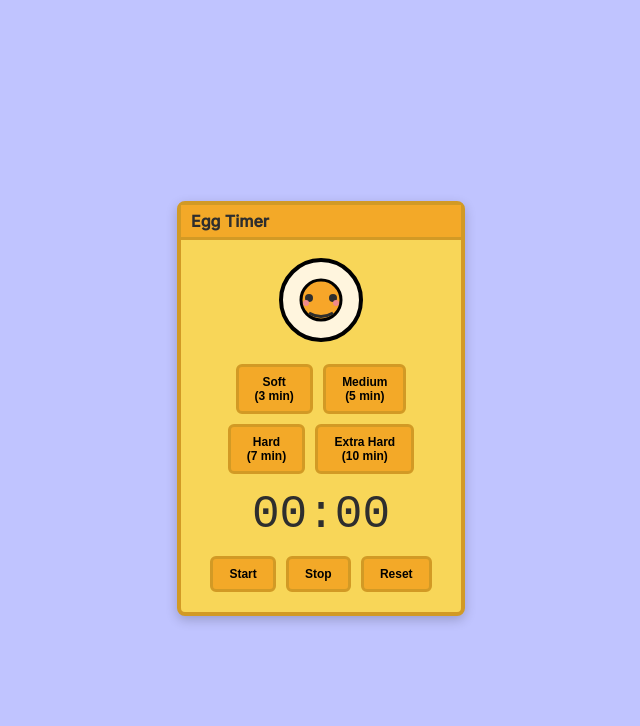
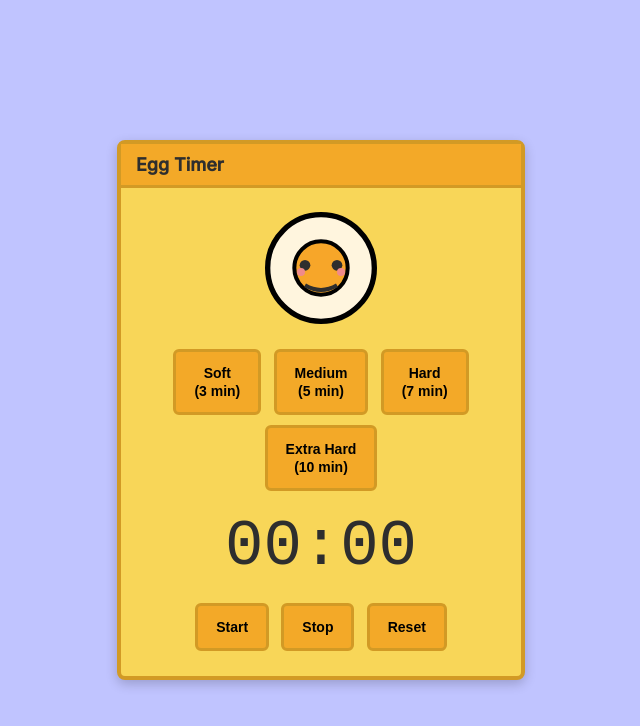
Before and after one commit to saakshi2701/egg-timer, a plain HTML site: page index.html in a window 1280 px wide. Shown: the whole page, without its empty margins (319-959 px from the left). Drawn offline with Linux system fonts and the light colour scheme.

Commit message:
Update index.html

```diff
--- a/index.html
+++ b/index.html
@@ -2,6 +2,7 @@
 <html>
 <head>
 <meta charset="UTF-8">
+<meta name="viewport" content="width=device-width, initial-scale=1.0, maximum-scale=1.0, user-scalable=no">
 <title>Egg Timer</title>
 
 <link href="https://fonts.googleapis.com/css2?family=Inter:wght@500&display=swap" rel="stylesheet">
@@ -11,12 +12,15 @@
     display: flex;
     justify-content: center;
     align-items: center;
-    height: 100vh;
+    min-height: 100vh;
+    margin: 0;
+    padding: 10px;
     font-family: Inter, sans-serif;
   }
 
   .window {
-    width: 280px;
+    width: 90vw;
+    max-width: 400px;
     background: #F8D658;
     border: 4px solid #D29A25;
     border-radius: 8px;
@@ -25,33 +29,35 @@
 
   .titlebar {
     background: #F3A928;
-    padding: 6px 10px;
+    padding: 10px 15px;
     font-weight: bold;
+    font-size: 18px;
     color: #2E2E2E;
     border-bottom: 3px solid #D29A25;
   }
 
   .content {
     text-align: center;
-    padding: 15px 10px;
+    padding: 20px 15px;
   }
 
   #timer {
     font-family: "DS-Digital", monospace;
-    font-size: 46px;
-    margin-top: 8px;
+    font-size: 64px;
+    margin: 15px 0;
     color: #2E2E2E;
   }
 
   button {
-    margin: 5px 3px;
-    padding: 8px 16px;
+    margin: 5px 4px;
+    padding: 12px 18px;
     background: #F3A928;
     border: 3px solid #D29A25;
     border-radius: 6px;
     cursor: pointer;
     font-weight: bold;
-    font-size: 12px;
+    font-size: 14px;
+    line-height: 1.3;
   }
 
   button:active {
@@ -59,11 +65,16 @@
   }
 
   .preset-buttons {
-    margin: 10px 0;
+    margin: 12px 0;
   }
 
   .control-buttons {
-    margin-top: 10px;
+    margin-top: 15px;
+  }
+
+  img {
+    width: 120px;
+    height: auto;
   }
 </style>
 <link rel="manifest" href="manifest.json">
```
